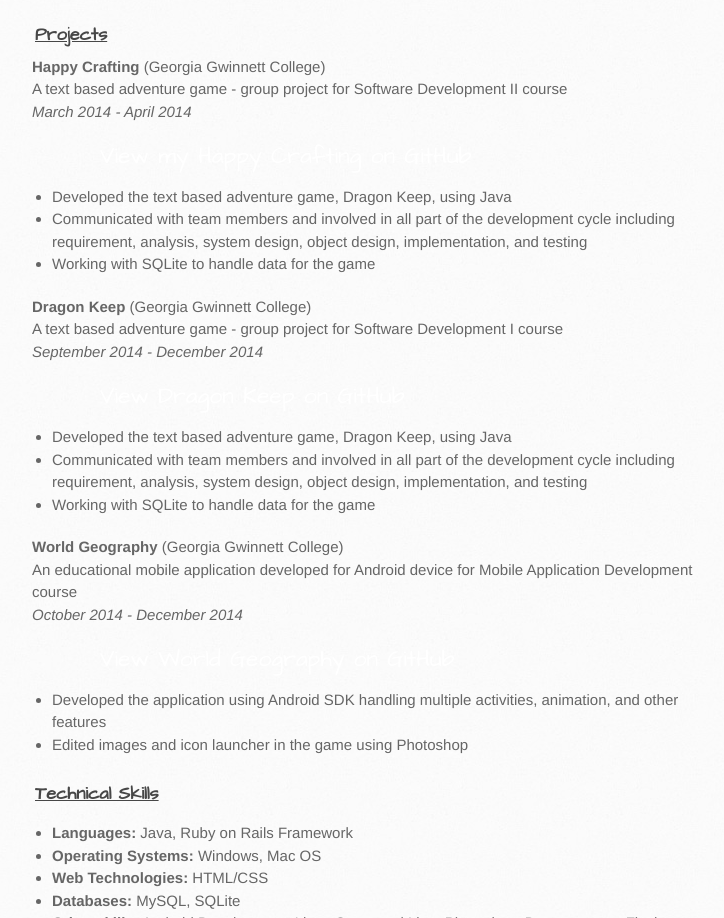
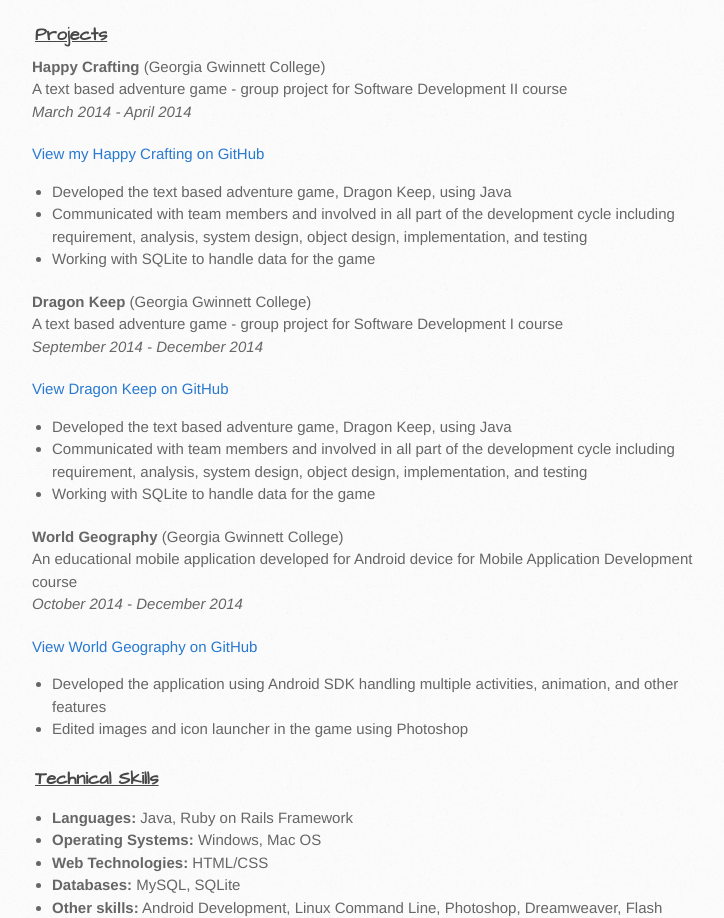
Before and after one commit to tnqt22/tnqt22.github.io, a plain HTML site: page index.html in a window 1280 px wide. Shown: the part 1263-2181 px from the top of the page, without its empty margins (138-862 px from the left). Drawn offline with Linux system fonts and the light colour scheme.

Commit message:
Update index.html

```diff
--- a/index.html
+++ b/index.html
@@ -91,7 +91,7 @@ Overal GPA: 3.94</p>
 A text based adventure game - group project for Software Development II course </br>
 <em>March 2014 - April 2014</em>
 </p>
-<a href="https://github.com/tnqt22/HappyCrafting" class="button">View my Happy Crafting on GitHub</a>
+<a href="https://github.com/tnqt22/HappyCrafting">View my Happy Crafting on GitHub</a>
 
 <ul>
   <li>Developed the text based adventure game, Dragon Keep, using Java</li>
@@ -103,7 +103,7 @@ A text based adventure game - group project for Software Development II course <
 A text based adventure game - group project for Software Development I course </br>
 <em>September 2014 - December 2014</em>
 </p>
-<a href="https://github.com/tnqt22/DragonsKeep" class="button">View Dragon Keep on GitHub</a>
+<a href="https://github.com/tnqt22/DragonsKeep">View Dragon Keep on GitHub</a>
 
 <ul>
   <li>Developed the text based adventure game, Dragon Keep, using Java</li>
@@ -115,7 +115,7 @@ A text based adventure game - group project for Software Development I course </
 An educational mobile application developed for Android device for Mobile Application Development course </br>
 <em>October 2014 - December 2014</em>
 </p>
-<a href="https://github.com/tnqt22/WorldGeography" class="button">View World Geography on GitHub</a>
+<a href="https://github.com/tnqt22/WorldGeography">View World Geography on GitHub</a>
 
 <ul>
   <li>Developed the application using Android SDK handling multiple activities, animation, and other features </li>
```
